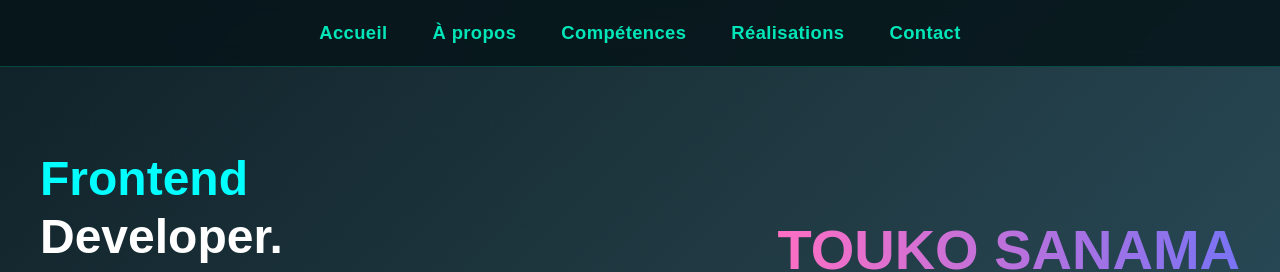
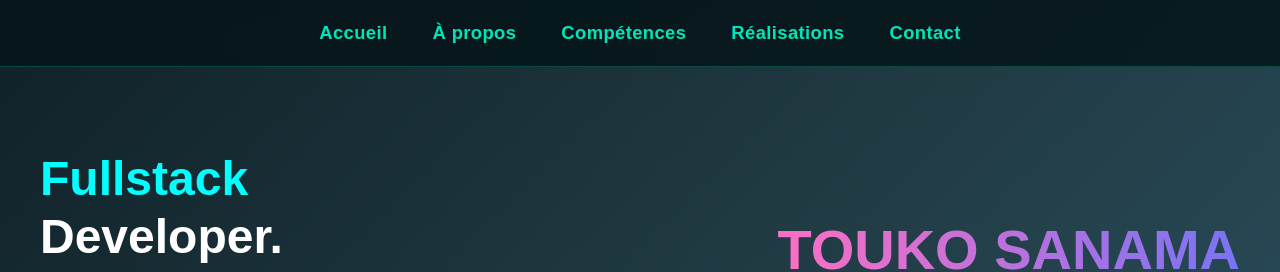
Before and after one commit to Touko74/portfolio, a Next.js app in the folder folio_typescript/: page /generale in a window 1280 px wide. Shown: the top 272 px of the page. Built offline with nearby package versions, Linux system fonts and the light colour scheme.

Commit message:
spécialité

```diff
--- a/folio_typescript/src/app/generale/page.tsx
+++ b/folio_typescript/src/app/generale/page.tsx
@@ -100,7 +100,7 @@ export default function About() {
         <div className="hero-wrap">
           <div className="hero-left">
             <h1>
-              <span className="accent">Frontend</span>
+              <span className="accent">Fullstack</span>
               <br />
               Developer.
             </h1>
```
